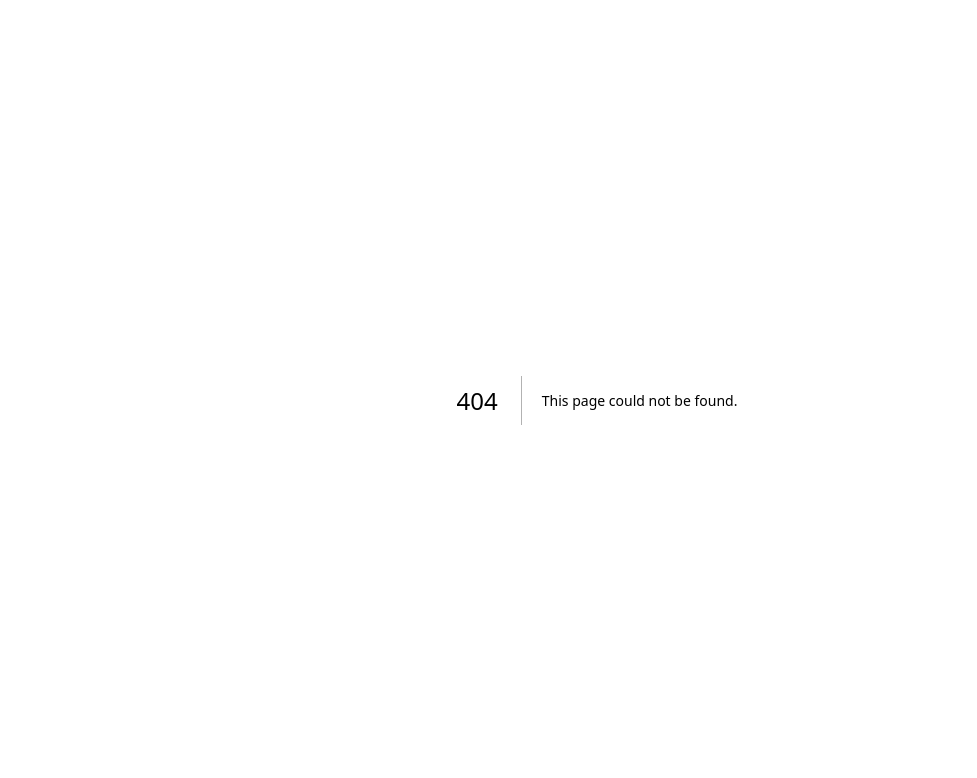
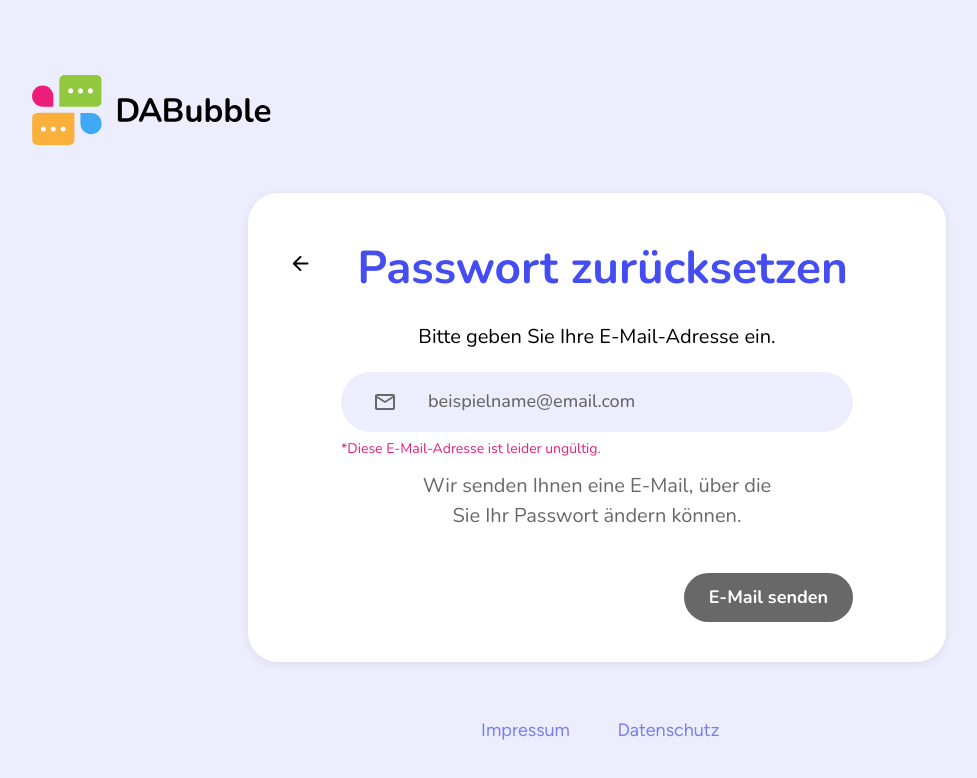
Before and after one commit to VitalijSch/dabubble-frontend, a Next.js app: page /forgot-password in a window 1280 px wide. Before the commit this address had no page. Shown: the top 778 px of the page, without its empty margins (43-1020 px from the left). Built offline with nearby package versions, Linux system fonts and the light colour scheme.

Commit message:
Create ForgotPassword component and add HTML and style for it

```diff
--- /dev/null
+++ b/src/app/(auth)/forgot-password/page.tsx
@@ -0,0 +1,31 @@
+import EmailIcon from "@/components/icons/EmailIcon";
+import BackButton from "@/components/ui/BackButton";
+import BackgroundButton from "@/components/ui/BackgroundButton";
+import FormInput from "@/components/ui/FormInput";
+
+export default function ForgotPassword() {
+  return (
+    <div className="max-w-[698px] max-h-[469px] w-full h-full flex flex-col gap-[20px] items-center py-[40px] px-[93px] bg-[#FFFFFF] rounded-[30px] shadow-[0px_2px_10px_0px_#00000014] relative">
+      <BackButton className="absolute top-[50px] left-[32px]" />
+      <h1 className="pl-[11px] text-[46px] text-[#444DF2] font-[700]">Passwort zurücksetzen</h1>
+      <p className="text-[20px] text-center">
+        Bitte geben Sie Ihre E-Mail-Adresse ein.
+      </p>
+      <form className="w-full h-full flex flex-col justify-between">
+        <FormInput
+          placeholder="beispielname@email.com"
+          type="email"
+          name="email"
+          id="email"
+          Icon={EmailIcon}
+        />
+        <p className="px-[66px] text-[20px] text-[#686868] text-center">
+          Wir senden Ihnen eine E-Mail, über die Sie Ihr Passwort ändern können.
+        </p>
+        <div className="self-end flex justify-center items-center gap-[30px] mt-[30px]">
+          <BackgroundButton type="button" className="bg-[#686868] text-[#FFFFFF] pointer-events-none" name="E-Mail senden" />
+        </div>
+      </form>
+    </div>
+  );
+}
--- a/src/app/(auth)/login/page.tsx
+++ b/src/app/(auth)/login/page.tsx
@@ -4,8 +4,9 @@ import BackgroundButton from "@/components/ui/BackgroundButton";
 import BorderButton from "@/components/ui/BorderButton";
 import FormInput from "@/components/ui/FormInput";
 import Image from "next/image";
+import Link from "next/link";
 
-export default function LoginPage() {
+export default function Login() {
   return (
     <div className="max-w-[606px] max-h-[769px] w-full h-full flex flex-col gap-[30px] items-center py-[50px] px-[60px] mb-[65px] bg-[#FFFFFF] rounded-[30px] shadow-[0px_2px_10px_0px_#00000014]">
       <h1 className="text-[46px] text-[#444DF2] font-[700]">Anmeldung</h1>
@@ -28,9 +29,12 @@ export default function LoginPage() {
           id="password"
           Icon={LockIcon}
         />
-        <span className="w-fit self-center text-[18px] text-[#797EF3] figtree py-[5px] px-[15px] rounded-[30px] cursor-pointer hover:bg-[#ECEEFE] hover:text-[#444DF2] transition-all duration-300 ease-in-out">
+        <Link
+          href="/forgot-password"
+          className="w-fit self-center text-[18px] text-[#797EF3] figtree py-[5px] px-[15px] rounded-[30px] cursor-pointer hover:bg-[#ECEEFE] hover:text-[#444DF2] transition-all duration-300 ease-in-out"
+        >
           Passwort vergessen?
-        </span>
+        </Link>
         <div className="flex items-center">
           <div className="w-full h-[1px] bg-[#ADB0D9]"></div>
           <span className="px-[15px]">ODER</span>
--- a/src/app/(auth)/sign-in/page.tsx
+++ b/src/app/(auth)/sign-in/page.tsx
@@ -6,10 +6,10 @@ import BackButton from "@/components/ui/BackButton";
 import BackgroundButton from "@/components/ui/BackgroundButton";
 import FormInput from "@/components/ui/FormInput";
 
-export default function SignInPage() {
+export default function SignIn() {
   return (
     <div className="max-w-[606px] max-h-[669px] w-full h-full flex flex-col gap-[30px] items-center py-[40px] px-[67px] bg-[#FFFFFF] rounded-[30px] shadow-[0px_2px_10px_0px_#00000014] relative">
-      <BackButton className="absolute top-[45px] left-[32px]" />
+      <BackButton className="absolute top-[50px] left-[32px]" />
       <h1 className="text-[46px] text-[#444DF2] font-[700]">Konto erstellen</h1>
       <p className="text-[20px] text-center">
         Mit deinem Namen und deiner E-Mail-Adresse hast du dein neues
--- a/src/components/ui/BackgroundButton.tsx
+++ b/src/components/ui/BackgroundButton.tsx
@@ -1,16 +1,18 @@
 interface BackgroundButtonProps {
   type: "submit" | "button";
+  className?: string;
   name: string;
 }
 
 export default function BackgroundButton({
   type,
   name,
+  className,
 }: BackgroundButtonProps) {
   return (
     <button
       type={type}
-      className="w-fit h-[49px] flex justify-center items-center px-[25px] text-[18px] text-[#FFFFFF] font-[700] bg-[#444DF2] rounded-[25px] cursor-pointer hover:bg-[#797EF3] transition-colors duration-300 ease-in-out"
+      className={`${className} w-fit h-[49px] flex justify-center items-center px-[25px] text-[18px] text-[#FFFFFF] font-[700] bg-[#444DF2] rounded-[25px] cursor-pointer hover:bg-[#797EF3] transition-colors duration-300 ease-in-out`}
     >
       {name}
     </button>
--- a/src/components/ui/BorderButton.tsx
+++ b/src/components/ui/BorderButton.tsx
@@ -1,13 +1,18 @@
 interface BorderButtonProps {
   type: "submit" | "button";
+  className?: string;
   name: string;
 }
 
-export default function BorderButton({ type, name }: BorderButtonProps) {
+export default function BorderButton({
+  type,
+  className,
+  name,
+}: BorderButtonProps) {
   return (
     <button
       type={type}
-      className="w-fit h-[49px] flex justify-center items-center px-[25px] text-[18px] text-[#444DF2] font-[700] border border-[#797EF3] rounded-[25px] cursor-pointer hover:text-[#FFFFFF] hover:bg-[#444DF2] hover:border-transparent transition-colors duration-300 ease-in-out"
+      className={`${className} w-fit h-[49px] flex justify-center items-center px-[25px] text-[18px] text-[#444DF2] font-[700] border border-[#797EF3] rounded-[25px] cursor-pointer hover:text-[#FFFFFF] hover:bg-[#444DF2] hover:border-transparent transition-colors duration-300 ease-in-out`}
     >
       {name}
     </button>
```
